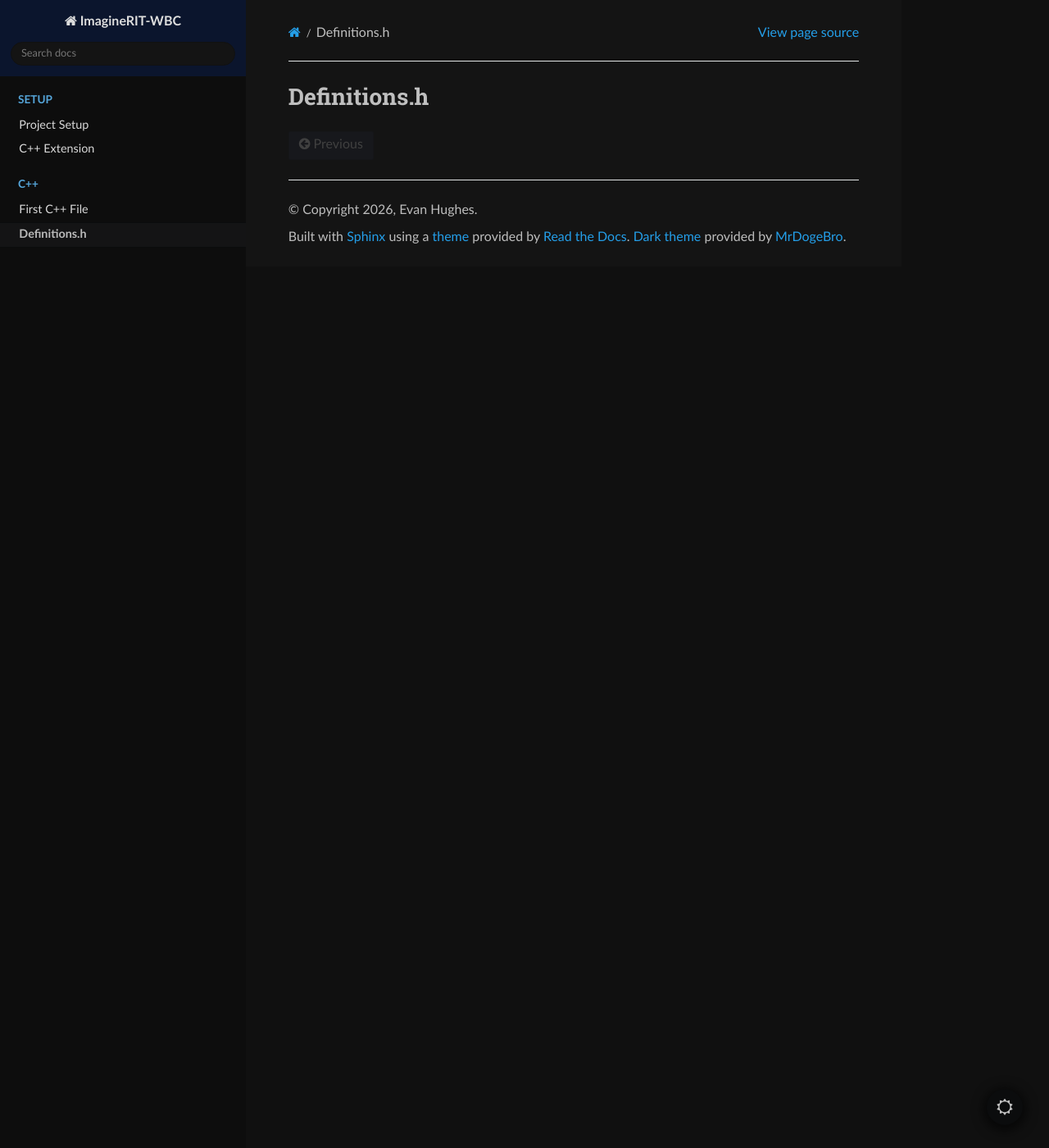
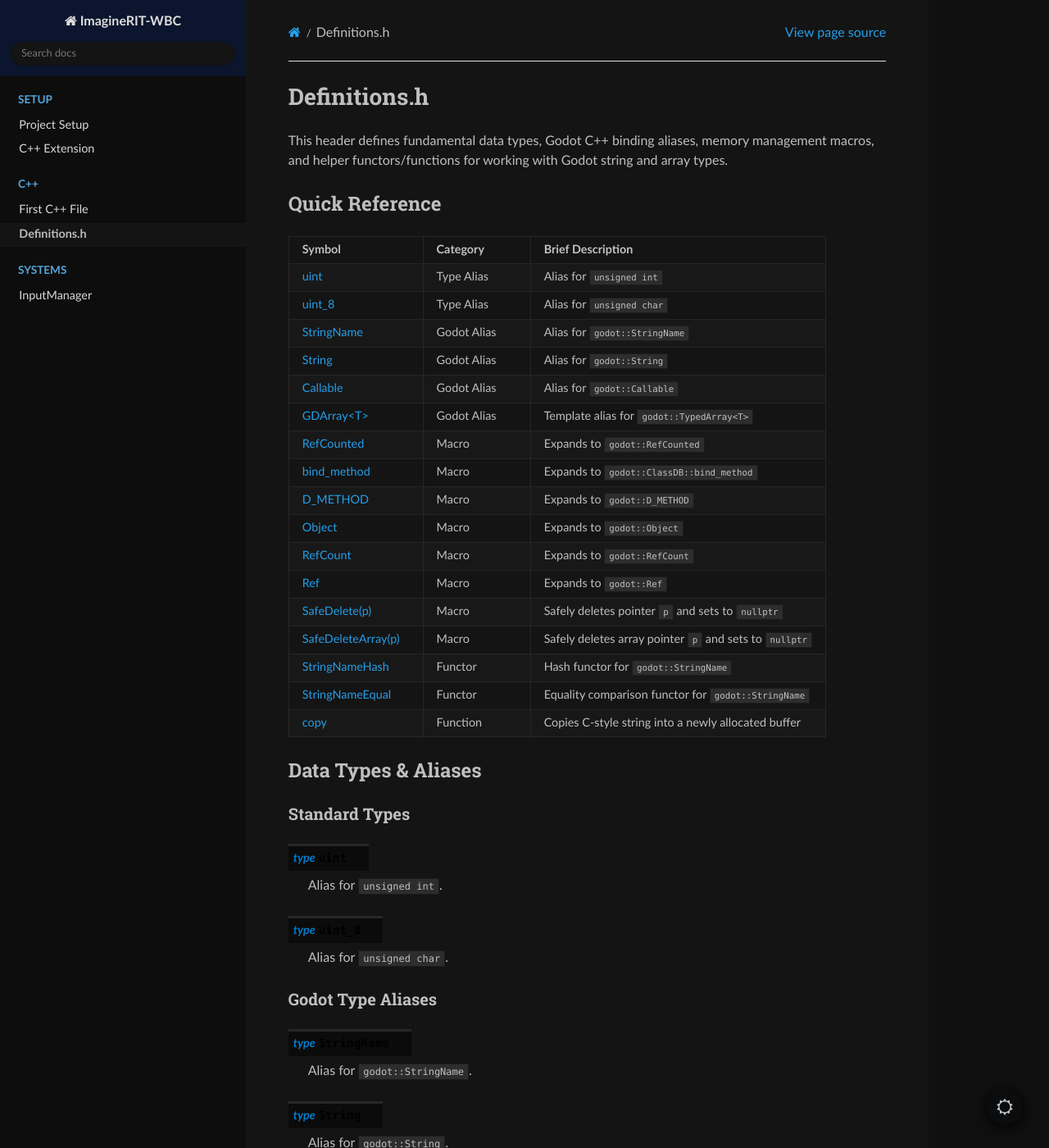
Before and after one commit to EvanHughes-dev/ImagineRITWBC, a Sphinx documentation site: the page built from docs/cpp/definitions.rst, in a window 1280 px wide and 1400 px high. Shown: the whole window at 82% size. Built offline with Sphinx 7.4.7 and the Read the Docs theme 3.1.0, drawn with Linux system fonts in a browser that asks for light colours; some of the changed text lies outside the part shown.

Commit message:
adaded input and defs doc

```diff
--- a/docs/_static/custom.css
+++ b/docs/_static/custom.css
@@ -6,6 +6,10 @@
     --godot-body-text: #e0e0e0;
     --godot-border-color: #181b1f;
     --godot-font-family: -apple-system, BlinkMacSystemFont, "Segoe UI", Roboto, sans-serif;
+}
+
+.wy-nav-content {
+    max-width: 85% !important;
 }
 
 .godot-sidebar {
--- a/docs/cpp/definitions.rst
+++ b/docs/cpp/definitions.rst
@@ -1,2 +1,206 @@
+
 Definitions.h
--------------------
+=============================
+
+This header defines fundamental data types, Godot C++ binding aliases, memory management macros, and helper functors/functions for working with Godot string and array types.
+
+
+Quick Reference
+~~~~~~~~~~~~~~~~~~~~~~
+
+.. list-table::
+   :widths: 25 20 55
+   :header-rows: 1
+
+   * - Symbol
+     - Category
+     - Brief Description
+   * - `uint`_
+     - Type Alias
+     - Alias for ``unsigned int``
+   * - `uint_8`_
+     - Type Alias
+     - Alias for ``unsigned char``
+   * - `StringName`_
+     - Godot Alias
+     - Alias for ``godot::StringName``
+   * - `String`_
+     - Godot Alias
+     - Alias for ``godot::String``
+   * - `Callable`_
+     - Godot Alias
+     - Alias for ``godot::Callable``
+   * - `GDArray<T>`_
+     - Godot Alias
+     - Template alias for ``godot::TypedArray<T>``
+   * - `RefCounted`_
+     - Macro
+     - Expands to ``godot::RefCounted``
+   * - `bind_method`_
+     - Macro
+     - Expands to ``godot::ClassDB::bind_method``
+   * - `D_METHOD`_
+     - Macro
+     - Expands to ``godot::D_METHOD``
+   * - `Object`_
+     - Macro
+     - Expands to ``godot::Object``
+   * - `RefCount`_
+     - Macro
+     - Expands to ``godot::RefCount``
+   * - `Ref`_
+     - Macro
+     - Expands to ``godot::Ref``
+   * - `SafeDelete(p)`_
+     - Macro
+     - Safely deletes pointer ``p`` and sets to ``nullptr``
+   * - `SafeDeleteArray(p)`_
+     - Macro
+     - Safely deletes array pointer ``p`` and sets to ``nullptr``
+   * - `StringNameHash`_
+     - Functor
+     - Hash functor for ``godot::StringName``
+   * - `StringNameEqual`_
+     - Functor
+     - Equality comparison functor for ``godot::StringName``
+   * - `copy`_
+     - Function
+     - Copies C-style string into a newly allocated buffer
+
+Data Types & Aliases
+~~~~~~~~~~~~~~~~~~~~~~
+
+Standard Types
+--------------
+
+.. _uint:
+
+.. cpp:type:: uint
+
+   Alias for ``unsigned int``.
+
+.. _uint_8:
+
+.. cpp:type:: uint_8
+
+   Alias for ``unsigned char``.
+
+Godot Type Aliases
+------------------
+
+.. _StringName:
+
+.. cpp:type:: StringName
+
+   Alias for ``godot::StringName``.
+
+.. _String:
+
+.. cpp:type:: String
+
+   Alias for ``godot::String``.
+
+.. _Callable:
+
+.. cpp:type:: Callable
+
+   Alias for ``godot::Callable``.
+
+.. _`GDArray<T>`:
+
+.. cpp:type:: template<typename T> GDArray
+
+   Template alias for ``godot::TypedArray<T>``.
+
+Macros
+~~~~~~~~~~~~~~~~~~~~~~
+
+Godot Class Definitions
+-----------------------
+
+.. _RefCounted:
+
+.. c:macro:: RefCounted
+
+   Expands to ``godot::RefCounted``.
+
+.. _bind_method:
+
+.. c:macro:: bind_method
+
+   Expands to ``godot::ClassDB::bind_method``.
+
+.. _D_METHOD:
+
+.. c:macro:: D_METHOD
+
+   Expands to ``godot::D_METHOD``.
+
+.. _Object:
+
+.. c:macro:: Object
+
+   Expands to ``godot::Object``.
+
+.. _RefCount:
+
+.. c:macro:: RefCount
+
+   Expands to ``godot::RefCount``.
+
+.. _Ref:
+
+.. c:macro:: Ref
+
+   Expands to ``godot::Ref``.
+
+Memory Management
+-----------------
+
+.. _`SafeDelete(p)`:
+
+.. c:macro:: SafeDelete(p)
+
+   Deletes pointer ``p`` if non-null and assigns it to ``nullptr``.
+
+.. _`SafeDeleteArray(p)`:
+
+.. c:macro:: SafeDeleteArray(p)
+
+   Deletes array pointer ``p`` using ``delete[]`` if non-null and assigns it to ``nullptr``.
+
+Structures & Functors
+~~~~~~~~~~~~~~~~~~~~~~
+
+.. _StringNameHash:
+
+.. cpp:struct:: StringNameHash
+
+   Hash functor for enabling ``godot::StringName`` usage in standard hash-based containers (e.g., ``std::unordered_map``).
+
+   .. cpp:function:: size_t operator()(const StringName& name) const
+
+      Calls ``name.hash()`` to generate a hash value.
+
+.. _StringNameEqual:
+
+.. cpp:struct:: StringNameEqual
+
+   Equality comparison functor for ``godot::StringName``.
+
+   .. cpp:function:: bool operator()(const StringName& a, const StringName& b) const
+
+      Evaluates whether ``a == b``.
+
+Functions
+~~~~~~~~~~
+
+.. _copy:
+
+.. cpp:function:: inline void copy(const char a[], char*& b, uint* len)
+
+   Copies a null-terminated C-style string into a newly dynamically allocated buffer.
+
+   :param a: Source null-terminated string array.
+   :param b: Output reference pointer where allocated buffer memory is stored.
+   :param len: Output pointer set to the string length (excluding the null terminator).
```
Also changed, not shown: docs/index.rst (+8 -0 lines), docs/systems/input_manager.rst (added, +186 -0 lines), docs/cpp/basics.rst (line endings or trailing spaces).
